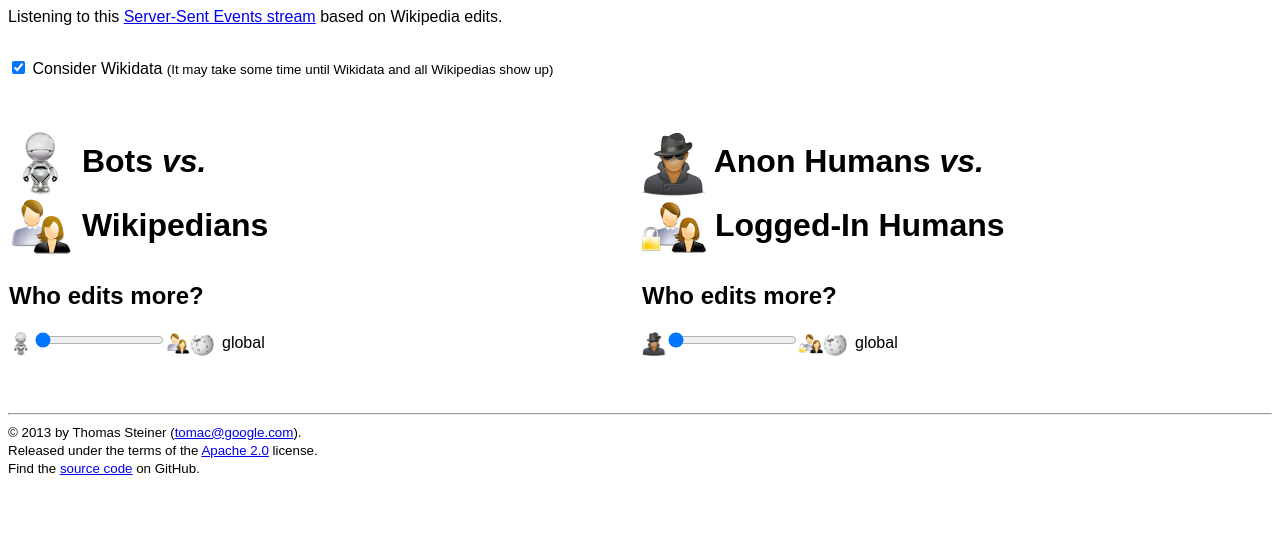
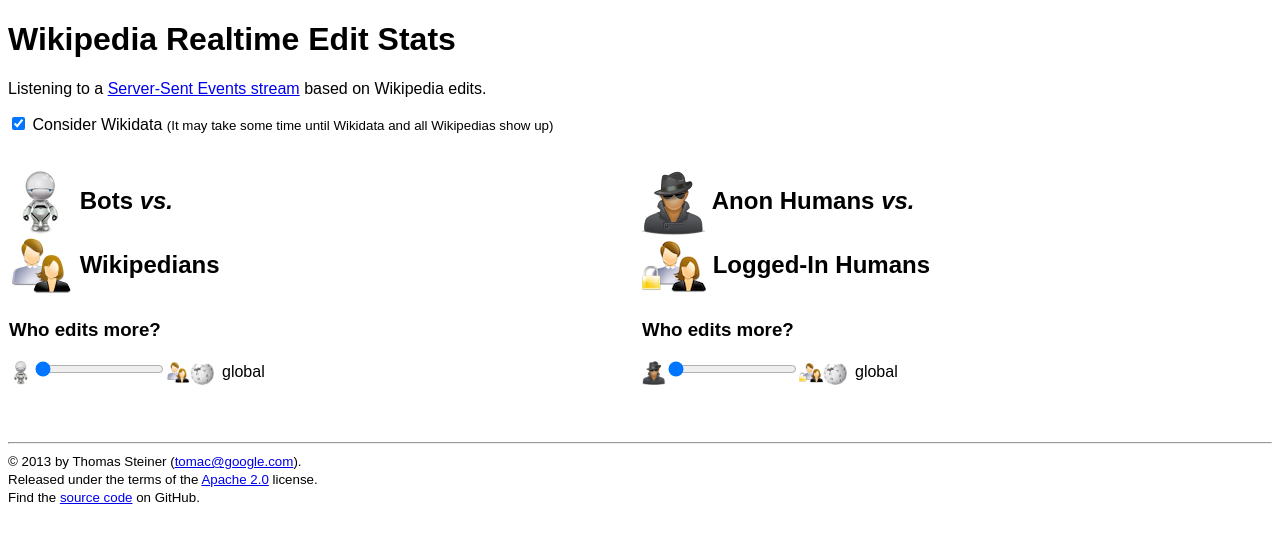
Before and after one commit to tomayac/wikipedia-edits-server-sent-events, a website: page client/index.html in a window 1280 px wide. Drawn offline with Linux system fonts and the light colour scheme; no server answers.

Commit message:
Made the HTML nicer.

```diff
--- a/client/index.html
+++ b/client/index.html
@@ -12,12 +12,12 @@
     <link href="main.css" rel="stylesheet" type="text/css">
   </head>
   <body>
-
-    <div style="margin-bottom: 2em;">
-      Listening to this <a href="/sse">Server-Sent Events stream</a> based on
+    <h1>Wikipedia Realtime Edit Stats</h1>
+    <div style="margin-bottom: 1em;">
+      Listening to a <a href="/sse">Server-Sent Events stream</a> based on
       Wikipedia edits.
     </div>
-    <div style="margin-bottom: 2em;">
+    <div style="margin-bottom: 1em;">
       <input type="checkbox" checked id="consider-wikidata">
       <label for="consider-wikidata">
         Consider Wikidata <small>(It may take some time until Wikidata
@@ -26,20 +26,20 @@
     </div>
 
     <div id="bots-vs-wikipedians">
-      <h1><img src="bots.png">
+      <h2><img src="bots.png">
         Bots <i>vs.</i><br>
         <img src="wikipedians.png">
-        Wikipedians</h1>
-      <h2>Who edits more?</h2>
+        Wikipedians</h2>
+      <h3>Who edits more?</h3>
       <div id="content-bots-vs-wikipedians"></div>
     </div>
 
     <div id="anons-vs-logged-ins">
-      <h1><img src="anons.png">
+      <h2><img src="anons.png">
         Anon Humans <i>vs.</i><br>
         <img src="logged-ins.png">
-        Logged-In Humans</h1>
-      <h2>Who edits more?</h2>
+        Logged-In Humans</h2>
+      <h3>Who edits more?</h3>
       <div id="content-anons-vs-logged-ins"></div>
     </div>
 
```
